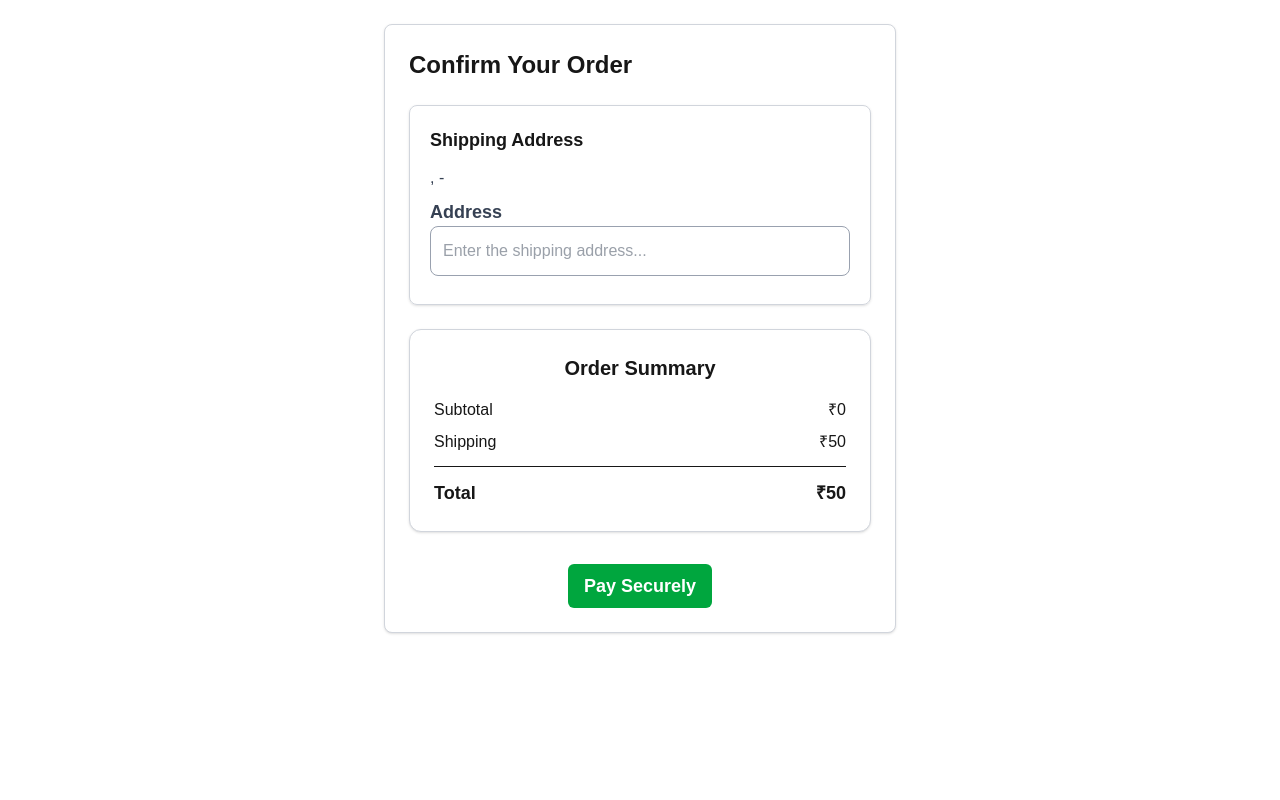
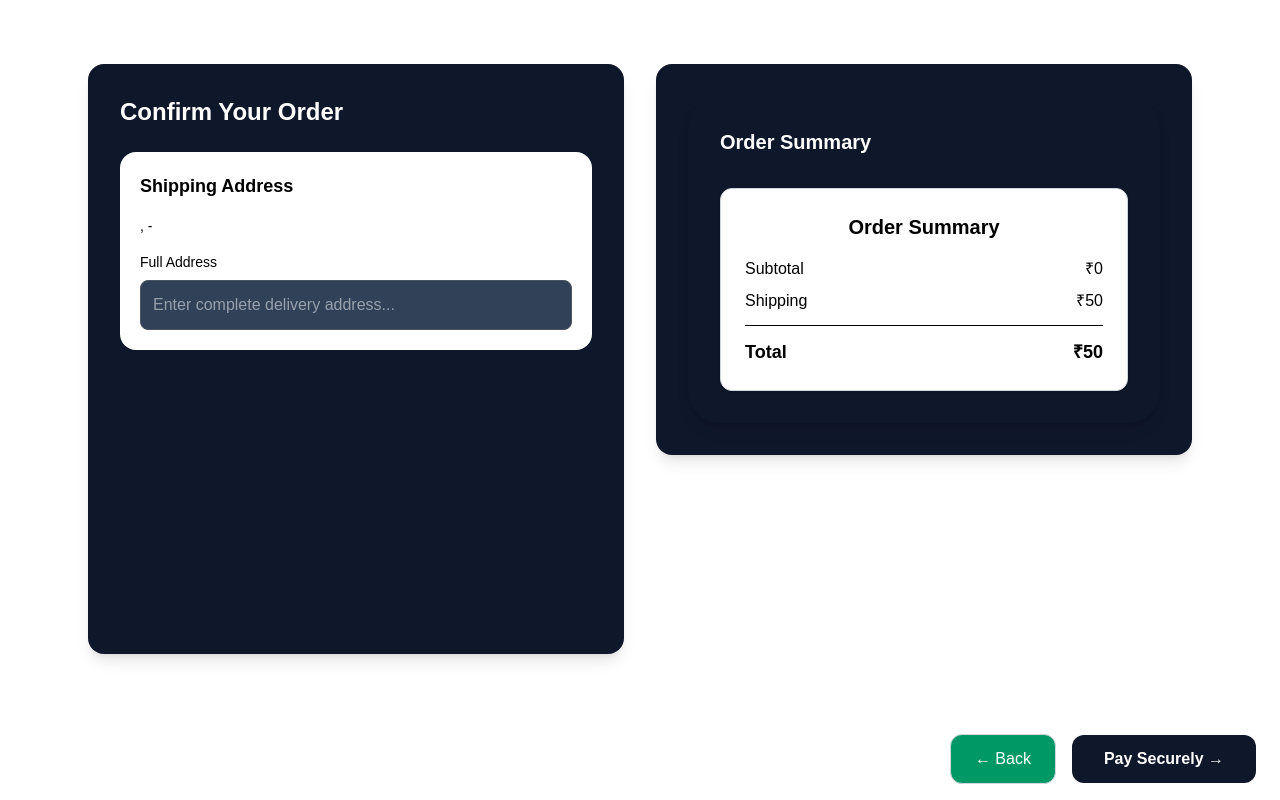
Before and after one commit to akshitahuja2022/Ecoyann-Cart-App, a Next.js app: page /payment in a window 1280 px wide. Built offline with nearby package versions, Linux system fonts and the light colour scheme.

Commit message:
enhence the ui of the components and pages

```diff
--- a/src/app/payment/page.js
+++ b/src/app/payment/page.js
@@ -1,14 +1,19 @@
 "use client";
 
-import { useContext } from "react";
+import { useContext, useEffect } from "react";
 import { CartContext } from "@/context/CartContext";
 import { useRouter } from "next/navigation";
 import OrderSummary from "@/components/OrderSummary";
 import { toast } from "react-toastify";
+import Link from "next/link";
 
 export default function PaymentPage() {
   const { address, form, setForm, cartItems } = useContext(CartContext);
   const router = useRouter();
+
+  useEffect(() => {
+    const address = JSON.parse(localStorage.getItem("userAddress"));
+  }, []);
 
   const subtotal = cartItems.reduce(
     (acc, item) => acc + item.product_price * item.quantity,
@@ -24,53 +29,76 @@ export default function PaymentPage() {
     }
 
     toast.success("Payment Successful!");
+
     setTimeout(() => {
       router.push("/success");
     }, 1500);
   };
 
   return (
-    <>
-      <div className="w-full max-w-lg mx-auto border border-gray-300 rounded-lg p-4 sm:p-6 mt-6 bg-white shadow-sm">
-        <h1 className="text-xl sm:text-2xl font-bold mb-6 text-center sm:text-left">
-          Confirm Your Order
-        </h1>
+    <div className="min-h-screen flex flex-col bg-white">
+      {/* MAIN CONTENT */}
+      <div className="flex-1 max-w-6xl mx-auto w-full px-4 sm:px-6 py-16 grid md:grid-cols-2 gap-8">
+        {/* SHIPPING DETAILS */}
+        <div className="bg-slate-900 text-white rounded-2xl p-8 shadow-lg">
+          <h1 className="text-2xl font-semibold mb-6">Confirm Your Order</h1>
 
-        <div className="border border-gray-300 rounded-lg p-4 sm:p-5 mb-6 shadow-sm">
-          <h2 className="font-semibold text-base sm:text-lg mb-3">
-            Shipping Address
-          </h2>
+          <div className="bg-white rounded-2xl text-black p-5 mb-6">
+            <h2 className="font-semibold text-lg mb-4">Shipping Address</h2>
 
-          <div className="text-sm sm:text-base text-gray-700 space-y-1">
+            <div className="text-sm text-black space-y-1 mb-4">
               <p>{address?.name}</p>
               <p>{address?.email}</p>
               <p>{address?.phone}</p>
-            <p className="mb-2">
+              <p>
                 {address?.city}, {address?.state} - {address?.pin}
               </p>
-            <label className="font-semibold text-lg" htmlFor="address">
-              Address
+            </div>
+
+            <label className="text-sm text-black mb-2 block">
+              Full Address
             </label>
+
             <input
               type="text"
-              placeholder="Enter the shipping address..."
-              className="border mb-2 border-gray-400 rounded-lg p-3 text-sm sm:text-base w-full"
+              placeholder="Enter complete delivery address..."
+              className="bg-slate-700 border border-gray-600 rounded-lg p-3 w-full text-white outline-none focus:border-emerald-500 focus:ring-1 focus:ring-emerald-500 transition"
               onChange={(e) => setForm({ ...form, address: e.target.value })}
             />
           </div>
         </div>
 
+        {/* ORDER SUMMARY */}
+        <div className="bg-slate-900 text-white rounded-2xl p-8 shadow-lg h-fit">
+          <div className="bg-slate-900 rounded-4xl shadow-lg p-8">
+            <h3 className="text-xl font-semibold text-white mb-8">
+              Order Summary
+            </h3>
+
             <OrderSummary subtotal={subtotal} shipping={shipping} />
+          </div>
+        </div>
+      </div>
 
-        <div className="flex justify-center">
+      {/* STICKY PAYMENT BAR */}
+      <div className="sticky bottom-0 bg-white">
+        <div className="max-w-7xl mx-auto px-6 py-4 flex gap-4 justify-end items-center">
+          {/* Back */}
+          <Link href="/">
+            <button className="px-6 py-3 rounded-xl text-white border border-gray-300 bg-emerald-600 hover:bg-slate-900 hover:text-white hover:font-bold cursor-pointer transition">
+              ← Back
+            </button>
+          </Link>
+
+          {/* Pay Button */}
           <button
             onClick={handlePayment}
-            className="bg-green-600 text-white text-lg font-semibold px-4 py-2 mt-8 rounded-md cursor-pointer"
+            className="px-8 py-3 rounded-xl bg-slate-900 text-white font-semibold hover:bg-emerald-600 transition cursor-pointer"
           >
-            Pay Securely
+            Pay Securely →
           </button>
         </div>
       </div>
-    </>
+    </div>
   );
 }
--- a/src/app/success/page.js
+++ b/src/app/success/page.js
@@ -5,18 +5,18 @@ export default function SuccessPage() {
   const router = useRouter();
   return (
     <div className="min-h-screen flex items-center justify-center px-4 bg-gray-50">
-      <div className="w-full max-w-md bg-white shadow-md rounded-xl p-6 sm:p-8 text-center">
-        <h1 className="text-2xl sm:text-3xl font-bold text-green-600">
+      <div className="w-full max-w-md bg-slate-900 shadow-md rounded-xl p-6 sm:p-8 text-center">
+        <h1 className="text-2xl sm:text-3xl font-bold text-white">
           Order Successful!
         </h1>
 
-        <p className="mt-3 text-gray-600 text-sm sm:text-base">
+        <p className="mt-3 text-white text-sm sm:text-base">
           Thank you for your purchase.
         </p>
 
         <button
           onClick={() => router.push("/")}
-          className="mt-6 w-full sm:w-auto bg-green-600 text-white px-6 py-2 rounded-lg hover:bg-green-700 transition cursor-pointer"
+          className="mt-6 w-full sm:w-auto bg-emerald-600 text-white px-6 py-2 rounded-lg hover:bg-emerald-700 transition cursor-pointer"
         >
           Continue Shopping
         </button>
--- a/src/components/AddressForm.jsx
+++ b/src/components/AddressForm.jsx
@@ -4,6 +4,8 @@ import { useContext } from "react";
 import { CartContext } from "@/context/CartContext";
 import { useRouter } from "next/navigation";
 import { toast } from "react-toastify";
+import Link from "next/link";
+
 export default function AddressForm() {
   const { form, setForm, setAddress } = useContext(CartContext);
   const router = useRouter();
@@ -36,73 +38,101 @@ export default function AddressForm() {
     }
 
     setAddress(form);
+    localStorage.setItem('userAddress',JSON.stringify(form));
     router.push("/payment");
   };
 
   return (
-    <div className="min-h-screen flex items-center justify-center px-4 py-6 bg-gray-50">
-      <div className="w-full max-w-md sm:max-w-lg bg-white p-6 sm:p-8 rounded-xl shadow-md border border-gray-300">
-        <h2 className="text-xl sm:text-2xl font-semibold text-center mb-6 sm:mb-8">
-          Enter Your Shipping Details
+    <div className="min-h-screen flex flex-col bg-white">
+      {/* FORM SECTION */}
+      <div className="flex-1 flex items-center justify-center px-4 py-16">
+        <div className="w-full max-w-lg bg-slate-900 text-white p-8 rounded-2xl shadow-lg">
+          {/* Title */}
+          <div className="text-center mb-8">
+            <h2 className="text-2xl sm:text-3xl font-semibold">
+              Shipping Address
             </h2>
+
+            <p className="text-gray-400 mt-2 text-sm">
+              Enter your delivery details for secure checkout
+            </p>
+          </div>
 
           <form
             onSubmit={handleSubmit}
-          className="flex flex-col gap-4"
+            className="flex flex-col gap-6"
             autoCorrect="off"
           >
+            {/* Full Name */}
             <input
               type="text"
               placeholder="Full Name"
-            className="border border-gray-400 rounded-lg p-3 text-sm sm:text-base w-full"
+              className="bg-slate-800 border border-gray-700 rounded-xl p-3 outline-none focus:border-emerald-500 focus:ring-1 focus:ring-emerald-500 transition"
               onChange={(e) => setForm({ ...form, name: e.target.value })}
             />
 
+            {/* Email */}
             <input
               type="email"
-            placeholder="Email"
-            className="border border-gray-400 rounded-lg p-3 text-sm sm:text-base w-full"
+              placeholder="Email Address"
+              className="bg-slate-800 border border-gray-700 rounded-xl p-3 outline-none focus:border-emerald-500 focus:ring-1 focus:ring-emerald-500 transition"
               onChange={(e) => setForm({ ...form, email: e.target.value })}
             />
 
+            {/* Phone */}
             <input
               type="tel"
-            placeholder="Phone"
-            className="border border-gray-400 rounded-lg p-3 text-sm sm:text-base w-full"
+              placeholder="Phone Number"
+              className="bg-slate-800 border border-gray-700 rounded-xl p-3 outline-none focus:border-emerald-500 focus:ring-1 focus:ring-emerald-500 transition"
               onChange={(e) => setForm({ ...form, phone: e.target.value })}
             />
 
-          {/* Pin + City */}
+            {/* PIN + CITY */}
             <div className="grid grid-cols-1 sm:grid-cols-2 gap-4">
               <input
                 type="text"
                 placeholder="PIN Code"
-              className="border border-gray-400 rounded-lg p-3 text-sm sm:text-base w-full"
+                className="bg-slate-800 border border-gray-700 rounded-xl p-3 outline-none focus:border-emerald-500 focus:ring-1 focus:ring-emerald-500 transition"
                 onChange={(e) => setForm({ ...form, pin: e.target.value })}
               />
 
               <input
                 type="text"
                 placeholder="City"
-              className="border border-gray-400 rounded-lg p-3 text-sm sm:text-base w-full"
+                className="bg-slate-800 border border-gray-700 rounded-xl p-3 outline-none focus:border-emerald-500 focus:ring-1 focus:ring-emerald-500 transition"
                 onChange={(e) => setForm({ ...form, city: e.target.value })}
               />
             </div>
 
+            {/* State */}
             <input
               type="text"
               placeholder="State"
-            className="border border-gray-400 rounded-lg p-3 text-sm sm:text-base w-full"
+              className="bg-slate-800 border border-gray-700 rounded-xl p-3 outline-none focus:border-emerald-500 focus:ring-1 focus:ring-emerald-500 transition"
               onChange={(e) => setForm({ ...form, state: e.target.value })}
             />
+          </form>
+        </div>
+      </div>
 
+      {/* STICKY ACTION BAR */}
+      <div className="sticky bottom-0 bg-white">
+        <div className="max-w-7xl mx-auto px-6 py-4 flex gap-4 justify-end items-center">
+          {/* Back Button */}
+          <Link href="/">
+            <button className="px-6 py-3 rounded-xl text-white border border-gray-300 bg-emerald-600 hover:bg-slate-900 hover:text-white hover:font-bold cursor-pointer transition">
+              ← Back
+            </button>
+          </Link>
+
+          {/* Next Step */}
           <button
-            type="submit"
-            className="bg-green-600 hover:bg-green-700 transition text-white cursor-pointer font-medium py-3 rounded-lg text-sm sm:text-base mt-2 w-full"
+            onClick={handleSubmit}
+            className="px-8 py-3 rounded-xl bg-slate-900 text-white font-semibold hover:bg-emerald-600 transition cursor-pointer"
           >
-            Continue
+            Next Step →
           </button>
-        </form>
+        </div>
       </div>
     </div>
   );
--- a/src/components/OrderSummary.jsx
+++ b/src/components/OrderSummary.jsx
@@ -2,7 +2,7 @@ export default function OrderSummary({ subtotal, shipping }) {
   const total = subtotal + shipping;
 
   return (
-    <div className="w-full max-w-lg mx-auto border border-gray-300 rounded-xl p-4 sm:p-6 mt-6 bg-white shadow-sm">
+    <div className="w-full max-w-lg mx-auto border border-gray-300 rounded-xl p-4 sm:p-6 mt-6 bg-white text-black shadow-sm">
       <h2 className="text-lg sm:text-xl font-semibold mb-4 text-center">
         Order Summary
       </h2>
```
Lines whose indentation alone changed are shown as unchanged.
